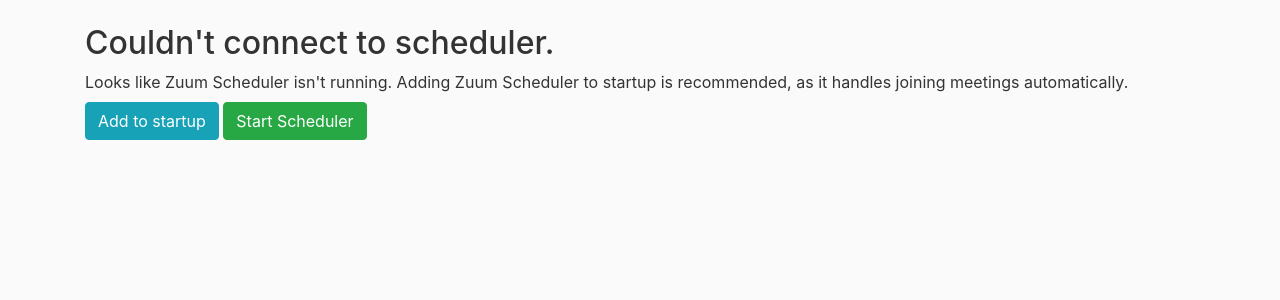
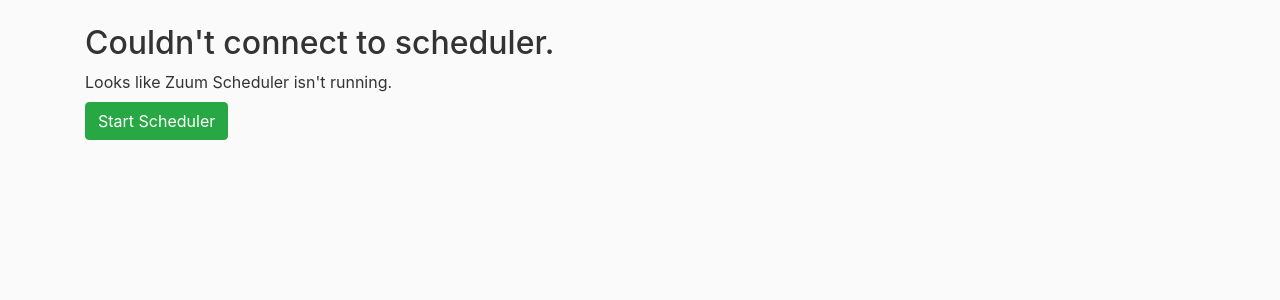
Before and after one commit to UM-Studios/ZUUM, a Flask app: page /connection_error in a window 1280 px wide. Shown: the part 56-356 px from the top of the page. Run offline with Flask 2, Linux system fonts and the light colour scheme; some libraries are stand-ins or nearby versions.

Commit message:
simplified connection error page

```diff
--- a/ZUUM/main.py
+++ b/ZUUM/main.py
@@ -15,7 +15,7 @@ from appdata import appdata
 
 from apscheduler.triggers.combining import OrTrigger
 
-from subprocess import Popen
+from subprocess import Popen, call
 # import logging
 
 # logging.basicConfig(level=logging.DEBUG)
@@ -87,11 +87,13 @@ def start_scheduler():
         global scheduler
         if sys.platform == "win32":
             try:
+                call(["powershell.exe", "./addstartup.ps1"])
                 Popen(["ZuumScheduler.exe"])
             except FileNotFoundError:
                 pass
         else:
             # hi colin start zuum scheduler
+            call(['sh', 'addstartup.sh'])
             pass
         for i in range(3):
             try:
@@ -101,15 +103,14 @@ def start_scheduler():
             except ConnectionRefusedError:
                 scheduler = None
                 sleep(3)
-        return redirect(url_for('main'))
-    elif 'add' in request.form:
-        if sys.platform == "win32":
-            Popen(["powershell.exe", "./addstartup.ps1"])
-        else:
-            # hi colin add zuum scheduler to startup
-            Popen(['sh', 'addstartup.sh'])
-            pass
-        flash('Added to startup', 'info')
+    # elif 'add' in request.form:
+    #     if sys.platform == "win32":
+    #         call(["powershell.exe", "./addstartup.ps1"])
+    #     else:
+    #         # hi colin add zuum scheduler to startup
+    #         call(['sh', 'addstartup.sh'])
+    #         pass
+    #     flash('Added to startup', 'info')
     return redirect(url_for('main'))
 # @app.route("/calendar")
 # def calendar():
--- a/ZUUM/templates/ConnectionError.html
+++ b/ZUUM/templates/ConnectionError.html
@@ -8,9 +8,8 @@
 
 {% block content %}
     <h2>Couldn't connect to scheduler.</h2>
-    <div class="pb-2">Looks like Zuum Scheduler isn't running. Adding Zuum Scheduler to startup is recommended, as it handles joining meetings automatically.</div>
+    <div class="pb-2">Looks like Zuum Scheduler isn't running.</div>
     <form method="POST" action="{{ url_for('start_scheduler') }}">
-        <input type="submit" class="btn btn-info" value="Add to startup" name="add">
         <input type="submit" class="btn btn-success" value="Start Scheduler" name="start">
     </form>
 {% endblock content %}
```
